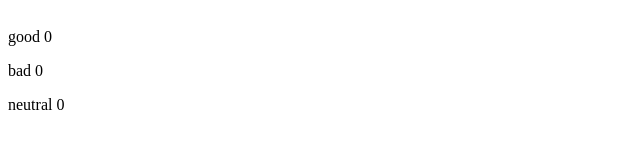
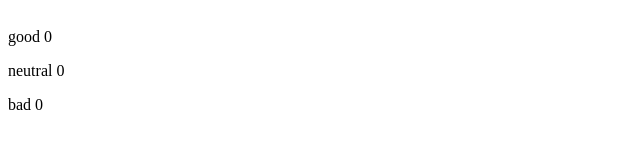
Before and after one commit to chitrak-singhal/fullstackopen_exercises, a React (Vite) app in the folder part1/unicafe/: page / in a window 1280 px wide. Shown: the part 153-302 px from the top of the page, without its empty margins (0-640 px from the left). Built offline with nearby package versions, Linux system fonts and the light colour scheme.

Commit message:
Part 1.6 completed

```diff
--- a/part1/unicafe/src/App.jsx
+++ b/part1/unicafe/src/App.jsx
@@ -18,6 +18,11 @@ function Display({text, value}){
   )
 }
 
+function increment(value, func){
+  const upd_value = value +1;
+  func(upd_value);
+}
+
 function App() {
   const [good, setGood] = useState(0)
   const [neutral, setNeutral] = useState(0)
@@ -26,15 +31,15 @@ function App() {
     <div>
       <Heading text="Give Feedback" />
 
-      <Button onClick={()=>console.log('works')} text ="good" />
-      <Button onClick={()=>console.log('works')} text ="neutral" />
-      <Button onClick={()=>console.log('works')} text ="bad" />
+      <Button onClick={()=>increment(good,setGood)} text ="good" />
+      <Button onClick={()=>increment(neutral,setNeutral)} text ="neutral" />
+      <Button onClick={()=>increment(bad,setBad)} text ="bad" />
 
       <Heading text="Statistics" />
 
       <Display text ="good" value={good} />
-      <Display text ="bad" value={good} />
-      <Display text ="neutral" value={good} />
+      <Display text ="neutral" value={neutral} />
+      <Display text ="bad" value={bad} />
     </div>
   )
 }
```
